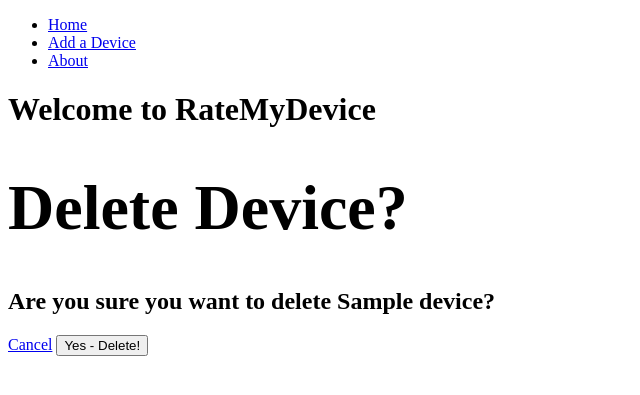
After one commit to ima7moodz/RateMyDevice, a Django app: page /devices/1/delete/ in a window 1280 px wide. The commit adds this page. Shown: the top 395 px of the page, without its empty margins (0-640 px from the left). Run offline with Django 5.2, Linux system fonts and the light colour scheme; tables that the repository leaves empty hold one stand-in row (values such as "Sample post").

Commit message:
device CRUD done

```diff
--- a/RateMyDevice/RateMyDevice/settings.py
+++ b/RateMyDevice/RateMyDevice/settings.py
@@ -79,7 +79,7 @@ DATABASES = {
         'ENGINE': 'django.db.backends.postgresql',
         'NAME': 'ratemydevice',
         'USER': 'postgres',
-        'PASSWORD': 'M12153235m',
+        'PASSWORD': 'Nawra2002',
     }
 }
 
--- a/RateMyDevice/main_app/templates/base.html
+++ b/RateMyDevice/main_app/templates/base.html
@@ -24,6 +24,8 @@
       </nav>
     </header>
     <main>
+
+      <h1> Welcome to RateMyDevice<h1/>
     {% block content %}
     {% endblock %}
     </main>
--- a/RateMyDevice/main_app/templates/devices/detail.html
+++ b/RateMyDevice/main_app/templates/devices/detail.html
@@ -16,6 +16,10 @@
     <p>{{ device.opinion }}</p>
     <p>{{ device.likes }}</p>
     <p>{{ device.description }}</p>
+    <div class="device-actions">
+      <a href="{% url 'device-update' device.id %}" class="btn warn">Edit</a>
+      <a href="{% url 'device-delete' device.id %}" class="btn danger">Delete</a>
+    </div>
   </div>
 </section>
 {% endblock %}
--- /dev/null
+++ b/RateMyDevice/main_app/templates/main_app/device_confirm_delete.html
@@ -0,0 +1,17 @@
+{% extends 'base.html' %}
+{% load static %}
+{% block content %}
+
+<div class="page-header">
+  <h1>Delete Device?</h1>
+</div>
+
+<h2>Are you sure you want to delete {{ device.name }}?</h2>
+
+<form action="" method="post" class="form">
+  {% csrf_token %}
+  <a href="{% url 'device-detail' device.id %}" class="btn secondary">Cancel</a>
+  <button type="submit" class="btn danger">Yes - Delete!</button>
+</form>
+
+{% endblock %}
--- a/RateMyDevice/main_app/templates/main_app/device_form.html
+++ b/RateMyDevice/main_app/templates/main_app/device_form.html
@@ -5,7 +5,11 @@
 {% block content %}
 
 <div class="page-header">
-  <h1>Add a Device</h1>
+  {% if object %}
+    <h1>Edit {{ object.name }}</h1>
+  {% else %}
+    <h1>Add a Device</h1>
+  {% endif %}
 </div>
 
 <form action="" method="post" class="form-container">
--- a/RateMyDevice/main_app/urls.py
+++ b/RateMyDevice/main_app/urls.py
@@ -8,4 +8,6 @@ urlpatterns = [
 
     path('device/create/', views.DeviceCreate.as_view(), name='device-create'),
     path('devices/<int:device_id>/', views.device_detail, name='device-detail'),
+    path('devices/<int:pk>/update/', views.DeviceUpdate.as_view(), name='device-update'),
+    path('devices/<int:pk>/delete/', views.DeviceDelete.as_view(), name='device-delete'),
 ]
--- a/RateMyDevice/main_app/views.py
+++ b/RateMyDevice/main_app/views.py
@@ -5,7 +5,9 @@ from django.views.generic import CreateView, UpdateView,DeleteView
 from django.views.generic import ListView, DetailView
 # Define the home view function
 def home(request):
-    return HttpResponse('<h1>Hello to Rate My Device Website</h1>')
+    devices = Device.objects.all()
+
+    return render(request, 'devices/index.html', {'devices': devices})
 
 
 def about(request):
@@ -21,10 +23,16 @@ def device_index(request):
 class DeviceCreate(CreateView):
     model = Device
     fields = ['name', 'category', 'description', 'rate', 'warrenty_expration_Date', 'opinion']
-class DeviceCreate(CreateView):
+
+def device_detail(request, device_id):
+    device = Device.objects.get(id=device_id)
+
+    return render(request, 'devices/detail.html', {'device': device})
+
+class DeviceUpdate(UpdateView):
     model = Device
     fields = ['name', 'category', 'description', 'rate', 'warrenty_expration_Date', 'opinion']
 
-def device_detail(request, device_id):
-    device = Device.objects.get(id=device_id)
-    return render(request, 'devices/detail.html', {'device': device})
+class DeviceDelete(DeleteView):
+    model = Device
+    success_url = '/devices/'
```
Also changed, not shown: RateMyDevice/main_app/migrations/0003_reviews2.py (added).
